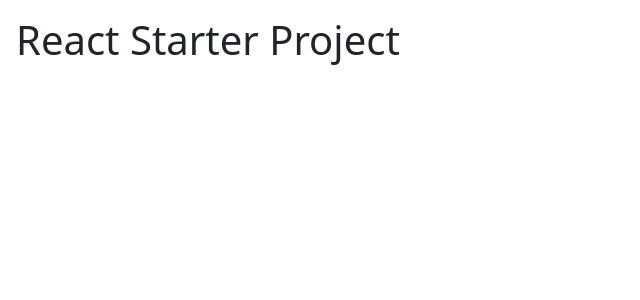
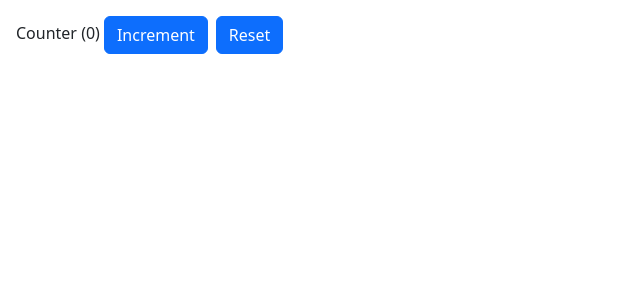
Before and after one commit to woocky17/Global-State-Management, a React (Vite) app: page / in a window 1280 px wide. Shown: the top 300 px of the page, without its empty margins (0-640 px from the left). Built offline with nearby package versions, Linux system fonts and the light colour scheme.

Commit message:
State Logic with a Reducer

```diff
--- a/src/App.tsx
+++ b/src/App.tsx
@@ -1,7 +1,7 @@
-import './App.css';
+import Counter from "./state-management/Counter";
 
 function App() {
-  return <h1>React Starter Project</h1>;
+  return <Counter />;
 }
 
 export default App;
--- a/src/state-management/Counter.tsx
+++ b/src/state-management/Counter.tsx
@@ -1,19 +1,20 @@
-import { useState } from 'react';
+import { useReducer, useState } from "react";
+import counterReducer from "./Reducer/counterReducer";
 
 const Counter = () => {
-  const [value, setValue] = useState(0);
+  const [value, dispatch] = useReducer(counterReducer, 0);
 
   return (
     <div>
       Counter ({value})
       <button
-        onClick={() => setValue(value + 1)}
+        onClick={() => dispatch({ type: "INCREMENT" })}
         className="btn btn-primary mx-1"
       >
         Increment
       </button>
       <button
-        onClick={() => setValue(0)}
+        onClick={() => dispatch({ type: "RESET" })}
         className="btn btn-primary mx-1"
       >
         Reset
--- /dev/null
+++ b/src/state-management/Reducer/counterReducer.ts
@@ -0,0 +1,11 @@
+interface Action {
+  type: "INCREMENT" | "RESET";
+}
+
+const counterReducer = (state: number, action: Action): number => {
+  if (action.type === "INCREMENT") return state + 1;
+  if (action.type === "RESET") return 0;
+  return state;
+};
+
+export default counterReducer;
```
